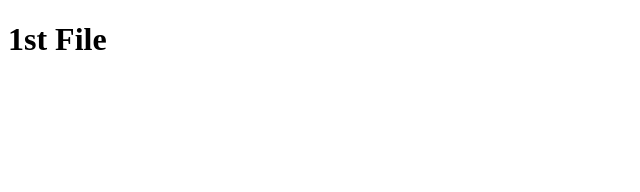
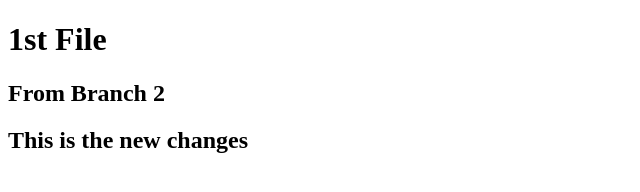
Before and after one commit to FullStackNest/youtube-first-repo, a plain HTML site: page index.html in a window 1280 px wide. Shown: the whole page, without its empty margins (0-640 px from the left). Drawn offline with Linux system fonts and the light colour scheme.

Commit message:
branch-2: new changes

```diff
--- a/index.html
+++ b/index.html
@@ -9,6 +9,8 @@
 
 <body>
     <h1>1st File</h1>
+    <h2>From Branch 2</h2>
+    <h2>This is the new changes</h2>
 
 </body>
 
```
